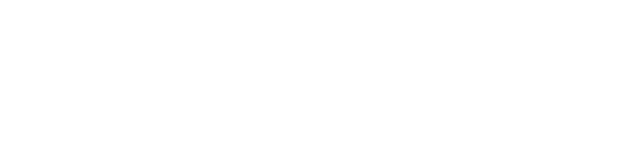
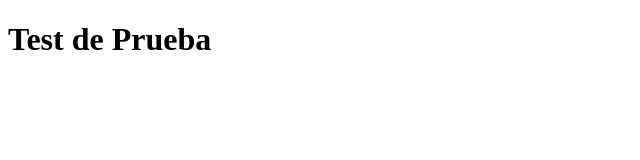
Before and after one commit to caaninome1/test-repository2, a plain HTML site: page index.html in a window 1280 px wide. Shown: the whole page, without its empty margins (0-640 px from the left). Drawn offline with Linux system fonts and the light colour scheme.

Commit message:
Encabezado terminado

```diff
--- a/index.html
+++ b/index.html
@@ -8,7 +8,9 @@
 </head>
 
 <body>
-
+    <header>
+        <h1>Test de Prueba</h1>
+    </header>
 </body>
 
 </html>
```
